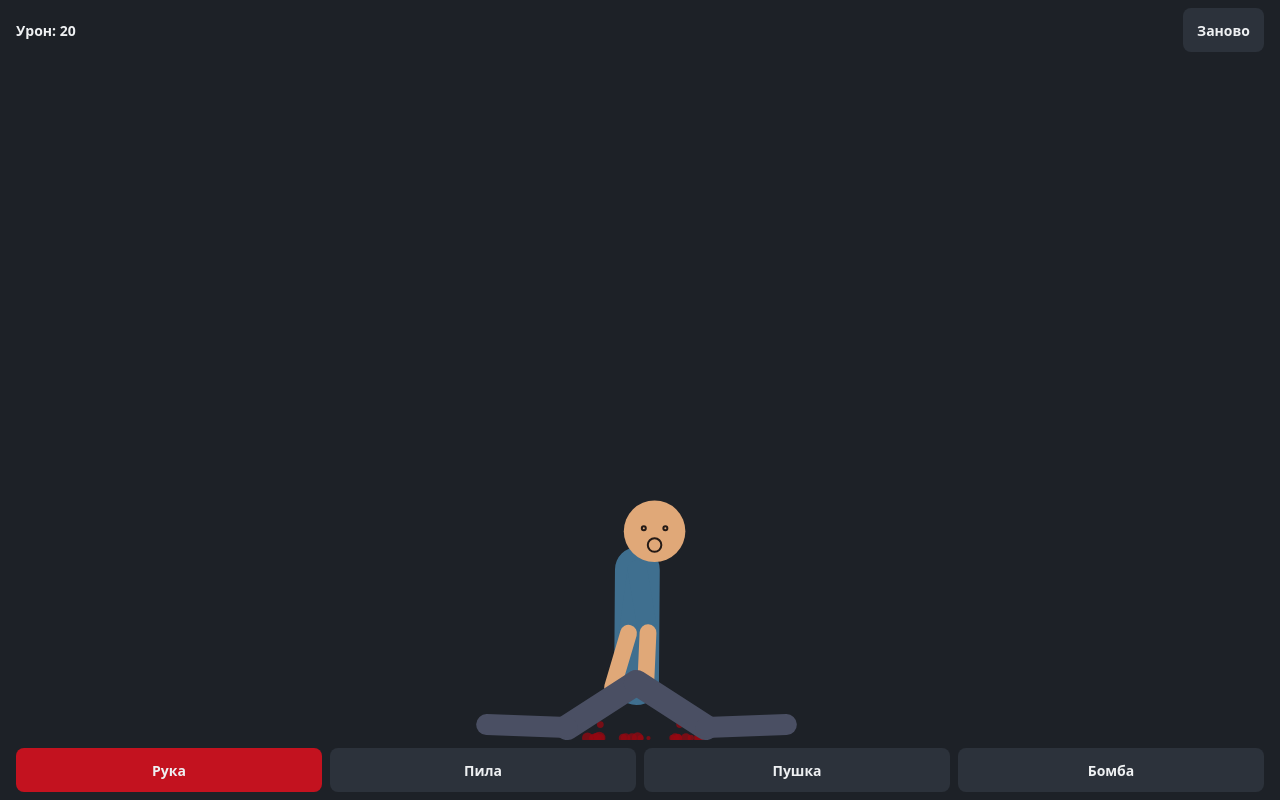
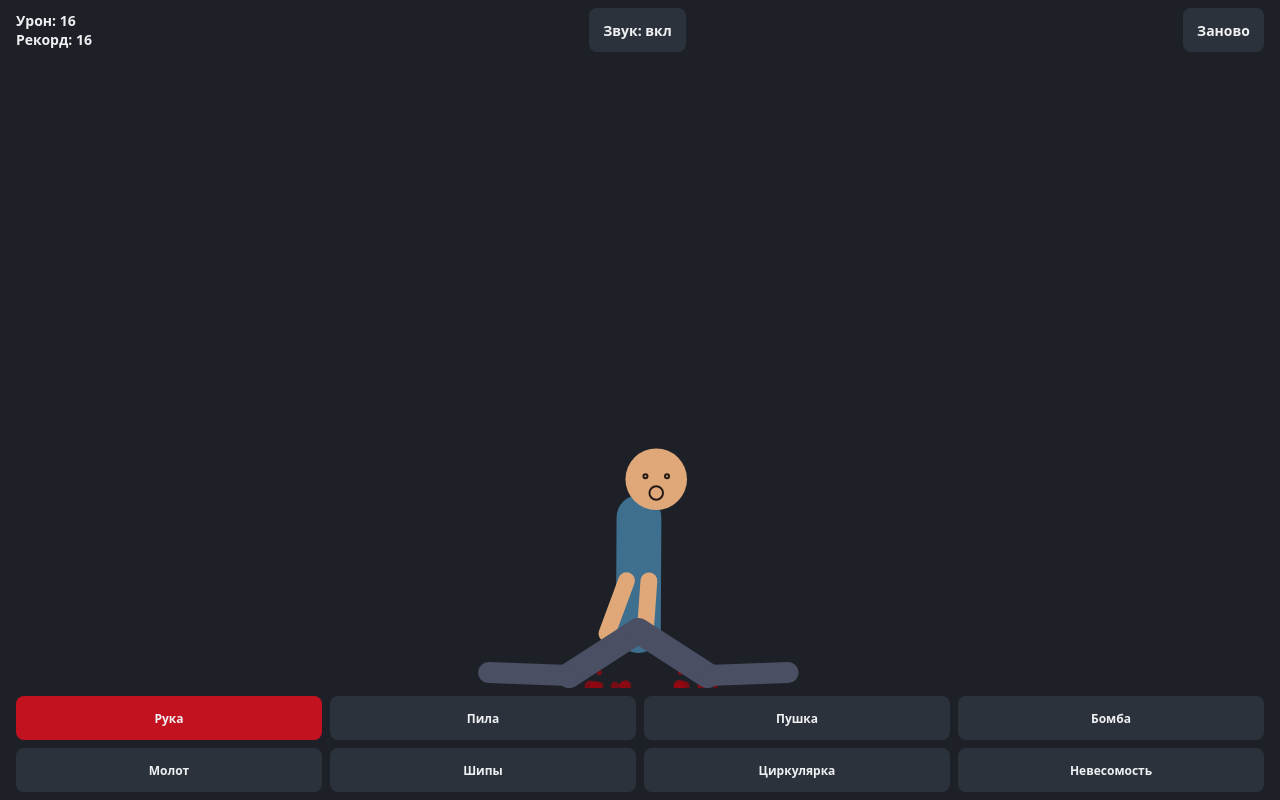
Before and after one commit to nairens5-maker/ragdoll, a plain HTML site: page index.html in a window 1280 px wide. Drawn offline with Linux system fonts and the light colour scheme.

Commit message:
Add files via upload

```diff
--- a/index.html
+++ b/index.html
@@ -15,23 +15,47 @@ header,nav{flex:none;display:flex;gap:8px;align-items:center;padding-block:8px;p
 header{justify-content:space-between;font-variant-numeric:tabular-nums}
 #wrap{flex:1;min-height:360px;position:relative}
 canvas{position:absolute;inset:0;width:100%;height:100%;touch-action:none}
-button{flex:1;min-width:0;min-height:44px;border:0;border-radius:8px;background:var(--panel);color:var(--fg);font:inherit;touch-action:manipulation}
+nav{flex-wrap:wrap}
+nav button{font-size:12px}
+button{flex:1 0 22%;padding:0 2px;min-width:0;min-height:44px;border:0;border-radius:8px;background:var(--panel);color:var(--fg);font:inherit;touch-action:manipulation}
 header button{flex:0 0 auto;padding:0 14px}
 button[aria-pressed="true"]{background:var(--blood)}
 button:focus-visible{outline:2px solid var(--fg)}
 </style>
-<header><span>Урон: <b id="score">0</b></span><button id="reset">Заново</button></header>
+<header><span>Урон: <b id="score">0</b><br>Рекорд: <b id="best">0</b></span><button id="snd" aria-pressed="false">Звук: вкл</button><button id="reset">Заново</button></header>
 <div id="wrap"><canvas id="c" aria-label="Игровое поле с манекеном"></canvas></div>
 <nav>
 <button data-t="hand" aria-pressed="true">Рука</button>
 <button data-t="saw" aria-pressed="false">Пила</button>
 <button data-t="gun" aria-pressed="false">Пушка</button>
 <button data-t="bomb" aria-pressed="false">Бомба</button>
+<button data-t="hammer" aria-pressed="false">Молот</button>
+<button id="spikes" aria-pressed="false">Шипы</button>
+<button id="blade" aria-pressed="false">Циркулярка</button>
+<button id="grav" aria-pressed="false">Невесомость</button>
 </nav>
 <script>
 const cv=document.getElementById('c'),g=cv.getContext('2d'),stain=document.createElement('canvas'),sg=stain.getContext('2d');
 let W=0,H=0,D=1,P=[],S=[],drops=[],bombs=[],flashes=[],score=0,shake=0,tool='hand';
 const grabs=new Map();
+let spikes=false,blade=false,zero=false,spin=0,mute=false,AC=null,noise=null,best=0;const played={};
+try{best=+localStorage.getItem('ragdollBest')||0}catch(_){}
+function audio(){try{if(!AC){AC=new (window.AudioContext||window.webkitAudioContext)();noise=AC.createBuffer(1,AC.sampleRate,AC.sampleRate);const d=noise.getChannelData(0);for(let i=0;i<d.length;i++)d[i]=Math.random()*2-1}if(AC.state!=='running')AC.resume()}catch(_){}}
+for(const n of ['pointerdown','touchend','click'])addEventListener(n,audio,true);
+// name: [noise filter Hz, tone from Hz, tone to Hz, seconds, volume]
+const SFX={hit:[500,150,50,.18,.5],cut:[3500,500,120,.2,.4],gun:[2500,200,40,.15,.6],boom:[300,90,25,.7,.9],hammer:[700,110,35,.3,.8],drop:[0,700,300,.12,.2]};
+function sfx(n){
+ if(mute||!AC)return;const t=AC.currentTime;if(t-(played[n]||0)<.07)return;played[n]=t;
+ const [hz,f0,f1,len,vol]=SFX[n];
+ const out=(src)=>{const v=AC.createGain();v.gain.setValueAtTime(vol,t);v.gain.exponentialRampToValueAtTime(.001,t+len);src.connect(v);v.connect(AC.destination);src.start(t);src.stop(t+len)};
+ const o=AC.createOscillator();o.frequency.setValueAtTime(f0,t);o.frequency.exponentialRampToValueAtTime(f1,t+len);out(o);
+ if(hz){const b=AC.createBufferSource();b.buffer=noise;const q=AC.createBiquadFilter();q.type='lowpass';q.frequency.value=hz;b.connect(q);out({connect:x=>q.connect(x),start:a=>b.start(a),stop:a=>b.stop(a)})}
+}
+const saw=()=>({x:W/2+Math.sin(spin*.12)*W*.32,y:H*.68,r:30});
+function hammer(x,y){
+ sfx('hammer');flashes.push({x,y,r:45,t:8});shake=10;
+ for(const p of P){const d=Math.hypot(p.x-x,p.y-y);if(d<75){p.py-=18*(1-d/90);p.px+=(Math.random()-.5)*10;p.cd=0;hurt(p,18)}}
+}
 function size(){const r=cv.getBoundingClientRect();W=r.width;H=r.height;D=Math.min(devicePixelRatio||1,2);for(const c of [cv,stain]){c.width=W*D;c.height=H*D}g.setTransform(D,0,0,D,0,0);sg.setTransform(D,0,0,D,0,0)}
 function reset(){
  P=[];S=[];drops=[];bombs=[];flashes=[];score=0;grabs.clear();sg.clearRect(0,0,W,H);
@@ -51,12 +75,12 @@ function reset(){
  P[0].head=true;
  hud();
 }
-function hud(){document.getElementById('score').textContent=Math.round(score)}
+function hud(){if(score>best){best=score;try{localStorage.setItem('ragdollBest',Math.round(best))}catch(_){}}document.getElementById('score').textContent=Math.round(score);document.getElementById('best').textContent=Math.round(best)}
 function bleed(x,y,n,vx=0,vy=0,sp=5){for(let i=0;i<n&&drops.length<700;i++){const a=Math.random()*6.283,v=Math.random()*sp;drops.push({x,y,vx:vx+Math.cos(a)*v,vy:vy+Math.sin(a)*v-1,r:1.5+Math.random()*3})}}
 function splat(x,y,r){sg.fillStyle='rgba(150,8,18,.75)';sg.beginPath();sg.arc(x,y,r,0,6.283);sg.fill()}
-function hurt(p,f){score+=f;bleed(p.x,p.y,Math.min(40,f|0),0,0,Math.min(9,f/3));splat(p.x,p.y,Math.min(14,f/3));shake=Math.min(12,shake+f/5);if(navigator.vibrate)navigator.vibrate(15);hud()}
+function hurt(p,f){sfx('hit');score+=f;bleed(p.x,p.y,Math.min(40,f|0),0,0,Math.min(9,f/3));splat(p.x,p.y,Math.min(14,f/3));shake=Math.min(12,shake+f/5);if(navigator.vibrate)navigator.vibrate(15);hud()}
 function sever(s,end){
- if(s.cut)return;s.cut=true;
+ if(s.cut)return;s.cut=true;sfx('cut');
  // stump: the bone stays on one end, a new point takes its other end
  const o=s[end],q={x:o.x,y:o.y,px:o.px+(Math.random()-.5)*6,py:o.py+3,r:s.w/2,cd:30,spurt:150};
  s[end]=q;P.push(q);o.spurt=150;
@@ -68,11 +92,12 @@ function crosses(a,b,c,d){const o=(p,q,r)=>Math.sign((q.x-p.x)*(r.y-p.y)-(q.y-p.
 function slash(a,b){for(const s of S.slice())if(s.col&&!s.cut&&crosses(a,b,s.a,s.b)){
  // choose the end that is not already loose, so the limb really comes off
  const used=e=>S.filter(o=>o.col&&(o.a===s[e]||o.b===s[e])).length;
- const ea=used('a'),eb=used('b');if(ea<2&&eb<2){s.cut=true;hurt(s.a,20)}else sever(s,ea>=eb?'a':'b')}}
-function shoot(x,y){flashes.push({x,y,r:14,t:6});for(const s of S)if(s.col&&segDist(x,y,s.a.x,s.a.y,s.b.x,s.b.y)<s.w/2+10){
+ const ea=used('a'),eb=used('b');if(ea<2&&eb<2){s.cut=true;sfx('cut');hurt(s.a,20)}else sever(s,ea>=eb?'a':'b')}}
+function shoot(x,y){sfx('gun');flashes.push({x,y,r:14,t:6});for(const s of S)if(s.col&&segDist(x,y,s.a.x,s.a.y,s.b.x,s.b.y)<s.w/2+10){
  for(const p of [s.a,s.b]){p.px-=(Math.random()-.5)*8;p.py+=5}
  bleed(x,y,30,0,-2,6);splat(x,y,7);s.a.spurt=Math.max(s.a.spurt||0,40);score+=15;shake=6;hud();return}}
 function boom(x,y){
+ sfx('boom');
  flashes.push({x,y,r:110,t:14});shake=18;
  for(const p of P){const dx=p.x-x,dy=p.y-y,d=Math.hypot(dx,dy)||1;if(d<170){const f=(1-d/170)*28;p.px-=dx/d*f;p.py-=dy/d*f;p.cd=0}}
  for(const s of S.slice())if(s.col&&!s.cut&&segDist(x,y,s.a.x,s.a.y,s.b.x,s.b.y)<65&&Math.random()<.7)sever(s,Math.random()<.5?'a':'b');
@@ -80,9 +105,14 @@ function boom(x,y){
 function step(){
  const held=new Set([...grabs.values()].map(v=>v.p).filter(Boolean));
  for(const p of P){
-  const vx=(p.x-p.px)*.995,vy=(p.y-p.py)*.995;p.px=p.x;p.py=p.y;p.x+=vx;p.y+=vy+.45;
+  const vx=(p.x-p.px)*.995,vy=(p.y-p.py)*.995;p.px=p.x;p.py=p.y;p.x+=vx;p.y+=vy+(zero?0:.45);
+  if(spikes&&!p.cd&&p.y>H-26-p.r){p.cd=45;p.py=p.y+9;p.spurt=40;hurt(p,14)}
   if(p.cd>0)p.cd--;
   if(p.spurt>0){p.spurt--;if(p.spurt%3===0)bleed(p.x,p.y,2,vx*.5,vy*.5-1,3)}
+ }
+ if(blade){spin++;const c=saw();
+  for(const s of S.slice())if(s.col&&!s.cut&&!(s.safe>spin)&&segDist(c.x,c.y,s.a.x,s.a.y,s.b.x,s.b.y)<c.r){const m={x:(s.a.x+s.b.x)/2,y:(s.a.y+s.b.y)/2};s.safe=spin+60;
+   slash({x:m.x-(s.b.y-s.a.y),y:m.y+(s.b.x-s.a.x)},{x:m.x+(s.b.y-s.a.y),y:m.y-(s.b.x-s.a.x)});break}
  }
  const hits=new Map();
  for(let i=0;i<8;i++){
@@ -100,7 +130,7 @@ function step(){
   }
  }
  for(const [p,v] of hits)if(!held.has(p)){p.cd=20;hurt(p,(v-9)*(p.head?3:2))}
- for(const d of drops){d.vy+=.35;d.x+=d.vx;d.y+=d.vy;if(d.x<0||d.x>W||d.y>H-2){splat(Math.max(0,Math.min(W,d.x)),Math.min(H-2,d.y),d.r*1.4);d.dead=true}}
+ for(const d of drops){d.vy+=.35;d.x+=d.vx;d.y+=d.vy;if(d.x<0||d.x>W||d.y>H-2){splat(Math.max(0,Math.min(W,d.x)),Math.min(H-2,d.y),d.r*1.4);d.dead=true;if(Math.random()<.08)sfx('drop')}}
  drops=drops.filter(d=>!d.dead);
  for(const b of bombs){b.vy+=.45;b.y=Math.min(H-12,b.y+b.vy);if(--b.t<=0)boom(b.x,b.y)}
  bombs=bombs.filter(b=>b.t>0);
@@ -112,6 +142,7 @@ function line(a,b,w,c){g.strokeStyle=c;g.lineWidth=w;g.lineCap='round';g.beginPa
 function draw(){
  g.clearRect(0,0,W,H);g.save();g.translate((Math.random()-.5)*shake,(Math.random()-.5)*shake);
  g.drawImage(stain,0,0,W,H);
+ if(spikes){g.fillStyle='#aab2bd';for(let x=0;x<W;x+=24){g.beginPath();g.moveTo(x,H);g.lineTo(x+12,H-26);g.lineTo(x+24,H);g.fill()}}
  for(const s of S)if(s.col)line(s.a,s.b,s.w,s.col);
  for(const p of P){
   if(p.spurt!==undefined)circle(p.x,p.y,Math.max(3,p.r*.8),'#8c0b14');
@@ -119,6 +150,7 @@ function draw(){
    for(const d of [-1,1]){const x=p.x+d*e,y=p.y-3;g.beginPath();if(score>80){g.moveTo(x-3,y-3);g.lineTo(x+3,y+3);g.moveTo(x+3,y-3);g.lineTo(x-3,y+3)}else g.arc(x,y,2,0,6.283);g.stroke()}
    g.beginPath();g.arc(p.x,p.y+p.r*.45,p.r*.22,0,6.283);g.stroke()}
  }
+ if(blade){const c=saw();g.fillStyle='#c5ccd5';g.beginPath();for(let i=0;i<32;i++){const a=spin*.4+i*Math.PI/16,r=i%2?c.r:c.r-8;g.lineTo(c.x+Math.cos(a)*r,c.y+Math.sin(a)*r)}g.fill();circle(c.x,c.y,7,'#2c323b')}
  for(const d of drops)circle(d.x,d.y,d.r,'#c3121f');
  for(const b of bombs){circle(b.x,b.y,12,'#0c0d0f');circle(b.x,b.y-14,b.t%10<5?5:2,'#ffb020')}
  for(const f of flashes)circle(f.x,f.y,f.r*(1.2-f.t/20),'rgba(255,180,50,'+Math.min(.8,f.t/10)+')');
@@ -130,14 +162,18 @@ cv.addEventListener('pointerdown',e=>{
  e.preventDefault();try{cv.setPointerCapture(e.pointerId)}catch(_){}
  const m=pos(e);
  if(tool==='gun')shoot(m.x,m.y);
+ else if(tool==='hammer')hammer(m.x,m.y);
  else if(tool==='bomb'){if(bombs.length<5)bombs.push({x:m.x,y:m.y,vy:0,t:60})}
  else{let best=null,bd=60;if(tool==='hand')for(const p of P){const d=Math.hypot(p.x-m.x,p.y-m.y);if(d<bd){bd=d;best=p}}
   grabs.set(e.pointerId,{...m,p:best,trail:tool==='saw'?m:null})}
 });
 cv.addEventListener('pointermove',e=>{const v=grabs.get(e.pointerId);if(!v)return;const m=pos(e);if(v.trail){const a={x:v.x,y:v.y};slash(a,m);v.trail=a}v.x=m.x;v.y=m.y});
 for(const n of ['pointerup','pointercancel'])cv.addEventListener(n,e=>grabs.delete(e.pointerId));
-for(const b of document.querySelectorAll('nav button'))b.onclick=()=>{tool=b.dataset.t;grabs.clear();for(const o of document.querySelectorAll('nav button'))o.setAttribute('aria-pressed',o===b)};
+for(const b of document.querySelectorAll('nav [data-t]'))b.onclick=()=>{tool=b.dataset.t;grabs.clear();for(const o of document.querySelectorAll('nav [data-t]'))o.setAttribute('aria-pressed',o===b)};
 document.getElementById('reset').onclick=reset;
+function toggle(id,fn){const b=document.getElementById(id);b.onclick=()=>b.setAttribute('aria-pressed',fn(b))}
+toggle('spikes',()=>spikes=!spikes);toggle('blade',()=>blade=!blade);toggle('grav',()=>zero=!zero);
+toggle('snd',b=>{mute=!mute;b.textContent=mute?'Звук: выкл':'Звук: вкл';return mute});
 let last=0,acc=0;
 function loop(t){requestAnimationFrame(loop);fit();if(!W||!H)return;acc+=Math.min(50,t-last);last=t;while(acc>=1000/60){step();acc-=1000/60}draw()}
 function fit(){const r=cv.getBoundingClientRect();if(r.width>0&&r.height>0&&(Math.abs(r.width-W)>1||Math.abs(r.height-H)>1)){size();reset()}}
```
